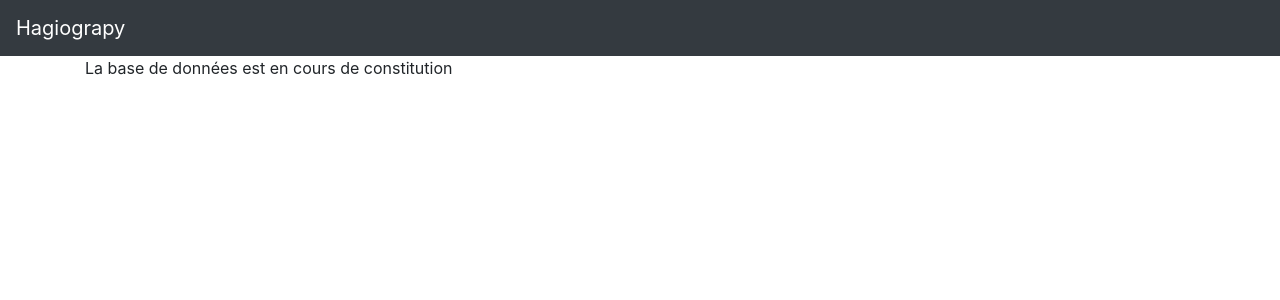
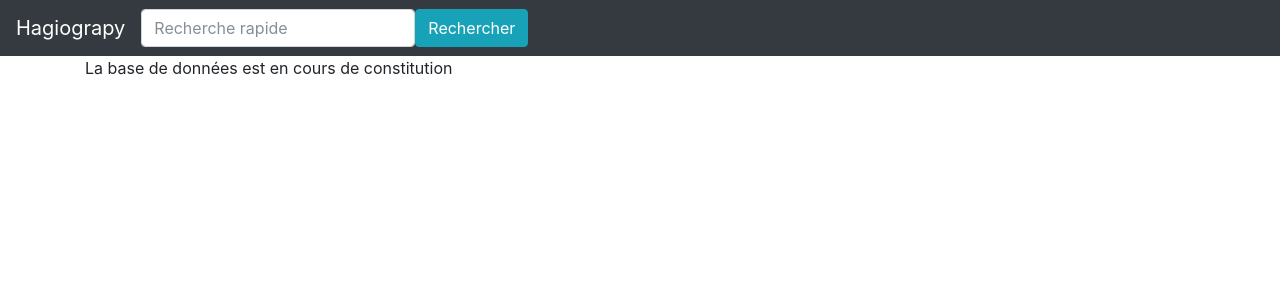
Before and after one commit to Chartes-TNAH/hagiograpy, a Flask app: page / in a window 1280 px wide. Shown: the top 300 px of the page. Run offline with Flask 2, Linux system fonts and the light colour scheme; data that the repository does not hold is empty; parts of the project's set-up code (start-up, migrations or seed data) failed here and were passed over; some libraries are stand-ins or nearby versions.

Commit message:
Ajout d'une barre de recherche rapide dans le bandeau  conteneur

```diff
--- a/Hagiograpy/Site/templates/conteneur.html
+++ b/Hagiograpy/Site/templates/conteneur.html
@@ -11,6 +11,10 @@
       <div class="container">
         <nav class="navbar navbar-expand-md navbar-dark bg-dark fixed-top">
           <a class="navbar-brand" href="{{ url_for('accueil') }}">Hagiograpy</a>
+             <form class="form-inline" action="{{url_for("recherche")}}" method="GET">
+          <input class="form-control" name="keyword" type="search" placeholder="Recherche rapide" aria-label="Recherche">
+          <button class="btn btn-info" type="submit">Rechercher</button>
+        </form>
         </nav>
         <div class="row">
             <div class="col">
```
